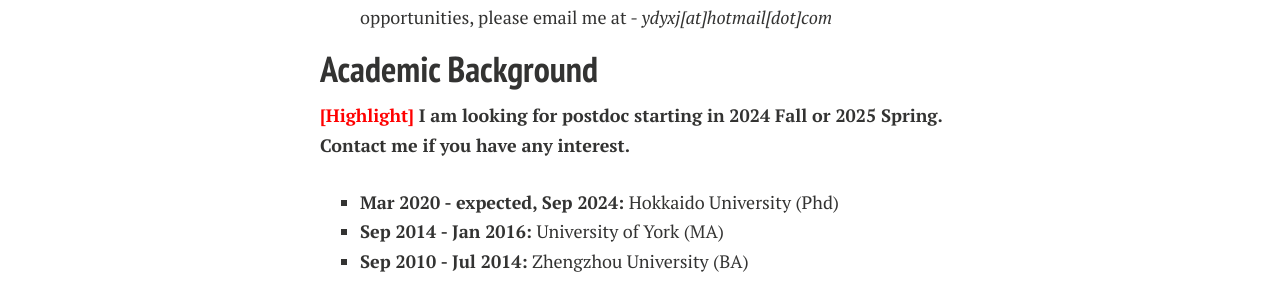
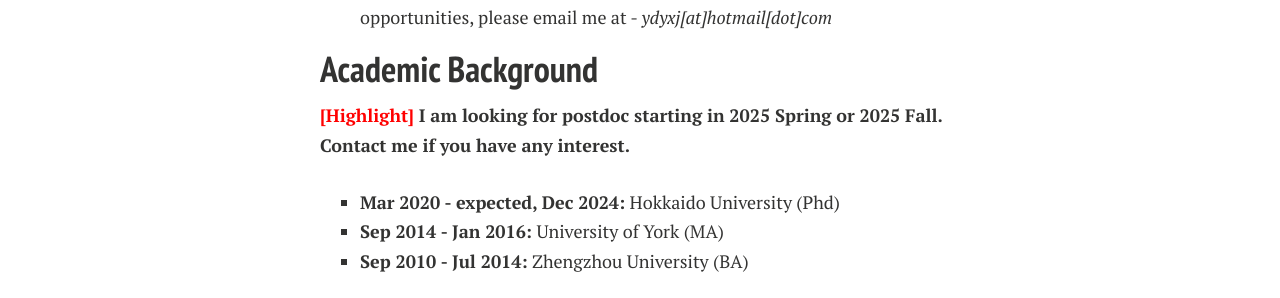
Before and after one commit to ydyxj/ydyxj.github.io, a Jekyll site: the page built from index.md, in a window 1280 px wide. Shown: the part 400-698 px from the top of the page. Built offline with Jekyll 4.4.1, drawn with Linux system fonts in a browser that asks for light colours; nearby versions of some CDN libraries; comment, search, counter and statistics services are not loaded; a style sheet for code colours, icons or effects is not loaded; our own code applies the rules of GitHub Pages for plain Markdown files.

Commit message:
Add files via upload

```diff
--- a/index.md
+++ b/index.md
@@ -13,9 +13,9 @@ Thank you for visiting my website.
 
 ## Academic Background
 
-**<font color='red'>[Highlight]</font> I am looking for postdoc starting in 2024 Fall or 2025 Spring. Contact me if you have any interest.**
+**<font color='red'>[Highlight]</font> I am looking for postdoc starting in 2025 Spring or 2025 Fall. Contact me if you have any interest.**
 
-- **Mar 2020 - expected, Sep 2024:**  Hokkaido University (Phd)
+- **Mar 2020 - expected, Dec 2024:**  Hokkaido University (Phd)
 - **Sep 2014 - Jan 2016:** University of York (MA)
 - **Sep 2010 - Jul 2014:** Zhengzhou University (BA)
 
```
